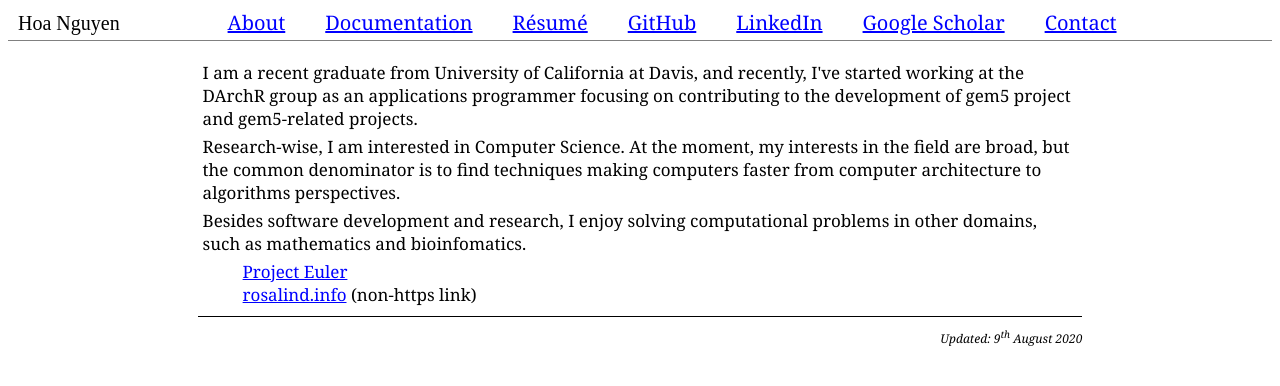
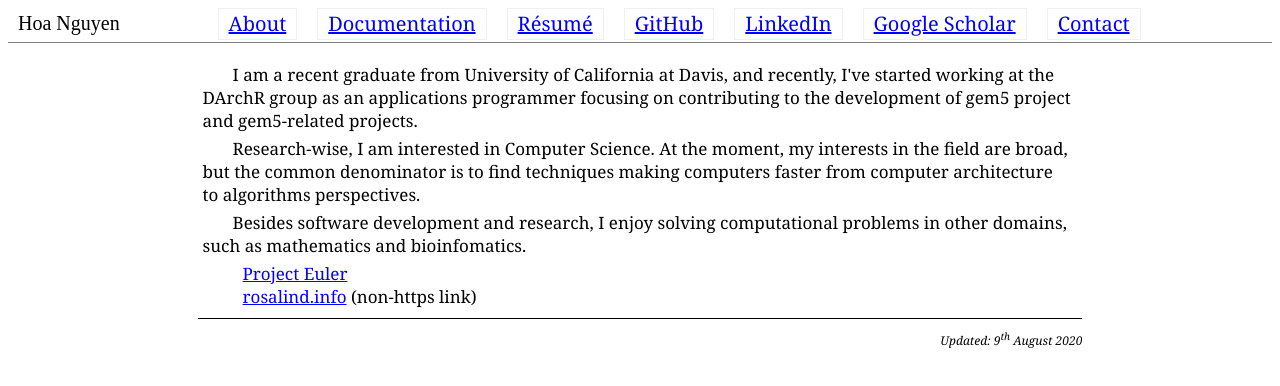
Before and after one commit to gautrang-tt/web, a plain HTML site: page index.html in a window 1280 px wide. Drawn offline with Linux system fonts and the light colour scheme.

Commit message:
Update style.css

```diff
--- a/style.css
+++ b/style.css
@@ -1,3 +1,10 @@
+p
+{
+    margin-bottom: 5px;
+    margin-top: 5px;
+    text-indent: 30px;
+}
+
 #top-left-corner
 {
     width: 15%;
@@ -22,7 +29,8 @@
     border-bottom: 1px solid gray;
     padding-bottom: 2px;
     margin-bottom: 20px;
-    font-family: serif;overflow:hidden;
+    font-family: serif;
+    overflow:hidden;
 }
 
 #content
@@ -47,6 +55,8 @@
     padding-left: 10px;
     padding-right: 10px;
     margin-right: 20px;
+    border: 1px solid;
+    border-color: #f0f0f0;
 }
 
 .small-button-with-shadow
@@ -90,11 +100,6 @@ body
     text-align: right;
     margin-top: 10px;
 }
-p
-{
-    margin-bottom: 5px;
-    margin-top: 5px;
-}
 
 .table-within-content
 {
```
